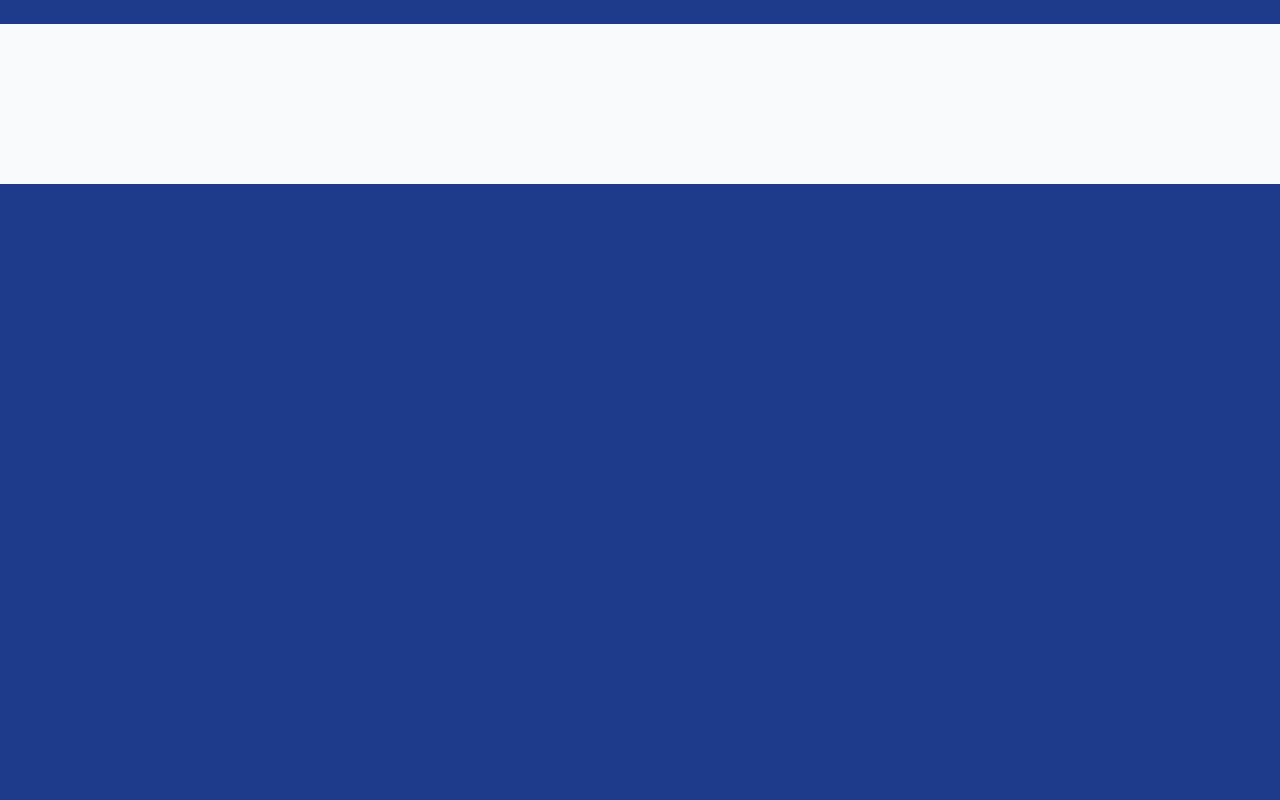
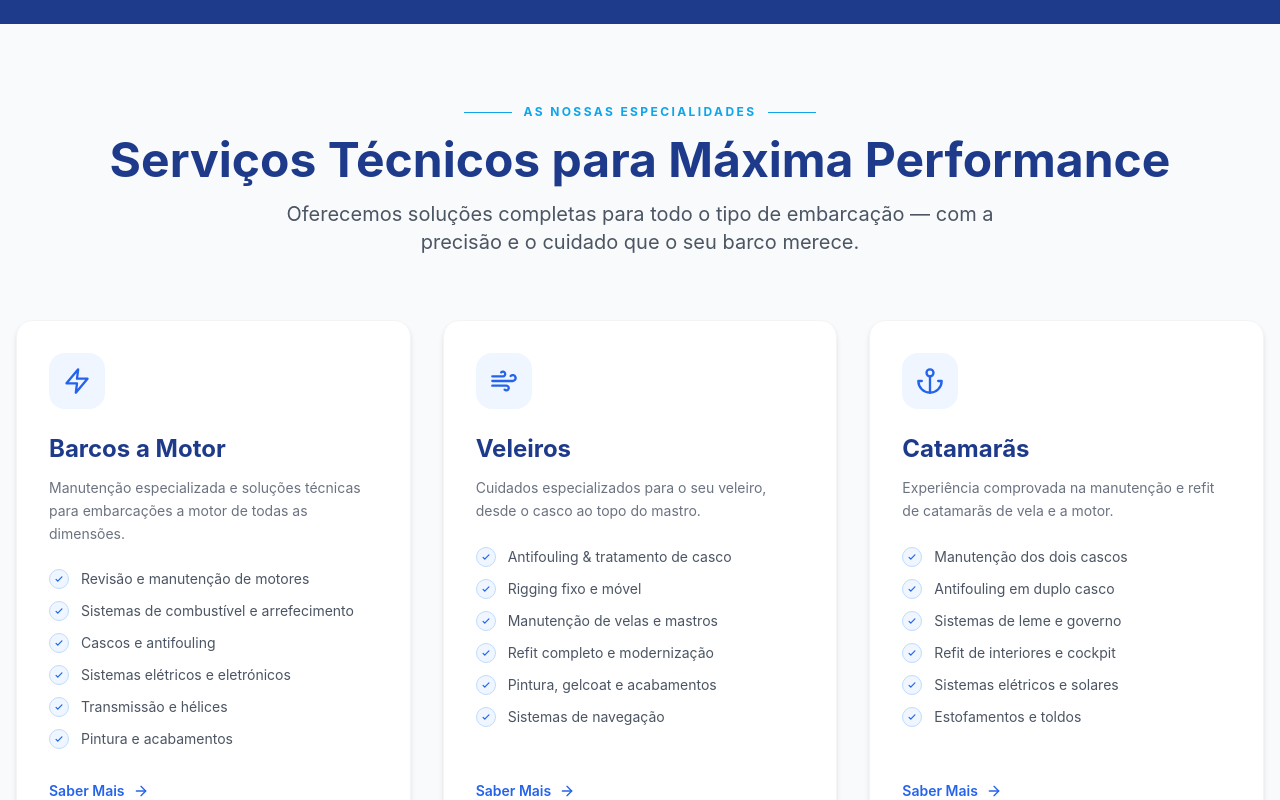
Before and after one commit to eliterunning54-hub/Dm, a React (Vite) app: page / in a window 1280 px wide. Shown: the part 1080-1880 px from the top of the page. Built offline with nearby package versions, Linux system fonts and the light colour scheme.

Commit message:
Update Home.jsx

```diff
--- a/src/pages/Home.jsx
+++ b/src/pages/Home.jsx
@@ -11,52 +11,67 @@ const Home = () => {
   const { t } = useTranslation();
 
   useEffect(() => {
-    // Hero animations
     gsap.from('.hero-title', { opacity: 0, y: 50, duration: 1, delay: 0.3 });
     gsap.from('.hero-subtitle', { opacity: 0, y: 30, duration: 1, delay: 0.6 });
     gsap.from('.hero-buttons', { opacity: 0, y: 30, duration: 1, delay: 0.9 });
 
-    // Veleiro section animations
+    // Cards com efeito apenas no hover via CSS (ver className nos cards)
+
+    // Animação da secção veleiro
     gsap.from('.veleiro-content', {
       scrollTrigger: { trigger: '.veleiro-section', start: 'top 75%' },
-      opacity: 0,
-      x: 40,
-      duration: 1,
-      ease: 'power3.out',
+      opacity: 0, x: 40, duration: 1, ease: 'power3.out'
     });
     gsap.from('.veleiro-image', {
       scrollTrigger: { trigger: '.veleiro-section', start: 'top 75%' },
-      opacity: 0,
-      x: -40,
-      duration: 1,
-      ease: 'power3.out',
+      opacity: 0, x: -40, duration: 1, ease: 'power3.out'
     });
 
-    // Stats counter
     const stats = document.querySelectorAll('.stat-number');
     stats.forEach(stat => {
-      const target = parseInt(stat.getAttribute('data-target')) || 0;
+      const target = parseInt(stat.getAttribute('data-target'));
       gsap.to(stat, {
         scrollTrigger: { trigger: stat, start: 'top 80%' },
         innerHTML: target,
         duration: 2,
         snap: { innerHTML: 1 },
-        onUpdate: function () {
+        onUpdate: function() {
           stat.innerHTML = Math.ceil(stat.innerHTML);
-        },
+        }
       });
     });
   }, []);
 
-  // Fallbacks seguros para tradução
-  const testimonials = [
-    { name: 'Carlos Silva', boat: 'Beneteau Oceanis 45', text: t('testimonials.carlos.text') || '' },
-    { name: 'Maria Santos', boat: 'Jeanneau Sun Odyssey 42', text: t('testimonials.maria.text') || '' },
-    { name: 'João Rodrigues', boat: 'Bavaria 46', text: t('testimonials.joao.text') || '' },
+  const services = [
+    {
+      icon: <Anchor className="w-12 h-12" />,
+      title: t('services.hull.title'),
+      description: t('services.hull.desc'),
+      link: '/servicos'
+    },
+    {
+      icon: <Shield className="w-12 h-12" />,
+      title: t('services.rigging.title'),
+      description: t('services.rigging.desc'),
+      link: '/rigging'
+    },
+    {
+      icon: <Award className="w-12 h-12" />,
+      title: t('services.refit.title'),
+      description: t('services.refit.desc'),
+      link: '/refit'
+    }
   ];
 
-  const whyItems = t('why.items', { returnObjects: true }) || [];
-  const veleiroFeatures = t('veleiro.features', { returnObjects: true }) || [
+  const testimonials = [
+    { name: 'Carlos Silva',    boat: 'Beneteau Oceanis 45',       text: t('testimonials.carlos.text') },
+    { name: 'Maria Santos',    boat: 'Jeanneau Sun Odyssey 42',   text: t('testimonials.maria.text') },
+    { name: 'João Rodrigues',  boat: 'Bavaria 46',                text: t('testimonials.joao.text') }
+  ];
+
+  const whyItems = t('why.items', { returnObjects: true });
+
+  const veleiroFeatures = [
     'Antifouling & Tratamento de Casco',
     'Rigging & Manutenção de Mastros',
     'Refit Completo & Modernização',
@@ -66,66 +81,71 @@ const Home = () => {
   const boatTypes = [
     {
       icon: Zap,
-      title: t('boats.motor.title') || 'Barcos a Motor',
-      description: t('boats.motor.desc') || 'Manutenção especializada e soluções técnicas para embarcações a motor de todas as dimensões.',
-      items: t('boats.motor.items', { returnObjects: true }) || [
+      title: 'Barcos a Motor',
+      description: 'Manutenção especializada e soluções técnicas para embarcações a motor de todas as dimensões.',
+      items: [
         'Revisão e manutenção de motores',
         'Sistemas de combustível e arrefecimento',
         'Cascos e antifouling',
         'Sistemas elétricos e eletrónicos',
         'Transmissão e hélices',
         'Pintura e acabamentos',
-      ],
+      ]
     },
     {
       icon: Wind,
-      title: t('boats.sail.title') || 'Veleiros',
-      description: t('boats.sail.desc') || 'Cuidados especializados para o seu veleiro, desde o casco ao topo do mastro.',
-      items: t('boats.sail.items', { returnObjects: true }) || [
+      title: 'Veleiros',
+      description: 'Cuidados especializados para o seu veleiro, desde o casco ao topo do mastro.',
+      items: [
         'Antifouling & tratamento de casco',
         'Rigging fixo e móvel',
         'Manutenção de velas e mastros',
         'Refit completo e modernização',
         'Pintura, gelcoat e acabamentos',
         'Sistemas de navegação',
-      ],
+      ]
     },
     {
       icon: Anchor,
-      title: t('boats.catamaran.title') || 'Catamarãs',
-      description: t('boats.catamaran.desc') || 'Experiência comprovada na manutenção e refit de catamarãs de vela e a motor.',
-      items: t('boats.catamaran.items', { returnObjects: true }) || [
+      title: 'Catamarãs',
+      description: 'Experiência comprovada na manutenção e refit de catamarãs de vela e a motor.',
+      items: [
         'Manutenção dos dois cascos',
         'Antifouling em duplo casco',
         'Sistemas de leme e governo',
         'Refit de interiores e cockpit',
         'Sistemas elétricos e solares',
         'Estofamentos e toldos',
-      ],
-    },
+      ]
+    }
   ];
 
   return (
     <div className="home-page">
-      {/* Hero Section */}
+
+      {/* ── Hero Section ── */}
       <section className="relative h-screen flex items-center justify-center bg-gradient-to-br from-navy-900 to-ocean-600 overflow-hidden">
         <div
           className="absolute inset-0 opacity-30"
           style={{
             backgroundImage: 'url(https://images.unsplash.com/photo-1569263979104-865ab7cd8d13?q=80&w=2000)',
             backgroundSize: 'cover',
-            backgroundPosition: 'center',
+            backgroundPosition: 'center'
           }}
         />
         <div className="relative z-10 text-center text-white px-4 max-w-5xl mx-auto">
-          <h1 className="hero-title text-5xl md:text-7xl font-bold mb-6">{t('hero.title') || ''}</h1>
-          <p className="hero-subtitle text-xl md:text-2xl mb-8 text-gray-200">{t('hero.subtitle') || ''}</p>
+          <h1 className="hero-title text-5xl md:text-7xl font-bold mb-6">
+            {t('hero.title')}
+          </h1>
+          <p className="hero-subtitle text-xl md:text-2xl mb-8 text-gray-200">
+            {t('hero.subtitle')}
+          </p>
           <div className="hero-buttons flex flex-col sm:flex-row gap-4 justify-center">
             <Link
               to="/contato"
               className="bg-ocean-500 hover:bg-ocean-600 text-white px-8 py-4 rounded-lg font-semibold text-lg transition-all transform hover:scale-105 inline-flex items-center justify-center gap-2"
             >
-              {t('cta.quote') || 'Orçamento'} <ArrowRight className="w-5 h-5" />
+              {t('cta.quote')} <ArrowRight className="w-5 h-5" />
             </Link>
             <a
               href="https://wa.me/351913282888"
@@ -133,37 +153,123 @@ const Home = () => {
               rel="noopener noreferrer"
               className="bg-white hover:bg-gray-100 text-navy-900 px-8 py-4 rounded-lg font-semibold text-lg transition-all transform hover:scale-105 inline-flex items-center justify-center gap-2"
             >
-              <Phone className="w-5 h-5" /> {t('hero.whatsapp') || 'Falar por WhatsApp'}
+              <Phone className="w-5 h-5" /> {t('hero.whatsapp')}
             </a>
           </div>
         </div>
       </section>
 
-      {/* Stats Section */}
+      {/* ── Stats Section ── */}
       <section className="py-16 bg-navy-900 text-white">
         <div className="container mx-auto px-4">
           <div className="grid grid-cols-2 md:grid-cols-4 gap-8 text-center">
-            {[15, 500, 98, 24].map((num, idx) => (
-              <div key={idx}>
-                <div className="stat-number text-5xl font-bold text-ocean-500 mb-2" data-target={num}>
-                  0
+            <div>
+              <div className="stat-number text-5xl font-bold text-ocean-500 mb-2" data-target="15">0</div>
+              <div className="text-gray-300">{t('stats.exp')}</div>
             </div>
-                <div className="text-gray-300">{[t('stats.exp'), t('stats.projects'), t('stats.satisfaction'), t('stats.support')][idx] || ''}</div>
+            <div>
+              <div className="stat-number text-5xl font-bold text-ocean-500 mb-2" data-target="500">0</div>
+              <div className="text-gray-300">{t('stats.projects')}</div>
             </div>
-            ))}
+            <div>
+              <div className="stat-number text-5xl font-bold text-ocean-500 mb-2" data-target="98">0</div>
+              <div className="text-gray-300">{t('stats.satisfaction')}</div>
+            </div>
+            <div>
+              <div className="stat-number text-5xl font-bold text-ocean-500 mb-2" data-target="24">0</div>
+              <div className="text-gray-300">{t('stats.support')}</div>
+            </div>
           </div>
         </div>
       </section>
 
-      {/* Services / Boat Types */}
+      {/* ── Services Section — Por Tipo de Embarcação ── */}
       <section className="services-section py-20 bg-gray-50">
-        {/* ...mantido igual, map seguro em boatTypes */}
+        <div className="container mx-auto px-4">
+
+          {/* Cabeçalho */}
+          <div className="text-center mb-16">
+            <div className="flex items-center justify-center gap-3 mb-4">
+              <div className="h-px w-12 bg-ocean-500" />
+              <span className="text-ocean-500 text-xs font-bold uppercase tracking-[0.2em]">
+                As Nossas Especialidades
+              </span>
+              <div className="h-px w-12 bg-ocean-500" />
+            </div>
+            <h2 className="text-4xl md:text-5xl font-bold text-navy-900 mb-4">
+              Serviços Técnicos para Máxima Performance
+            </h2>
+            <p className="text-xl text-gray-600 max-w-3xl mx-auto">
+              Oferecemos soluções completas para todo o tipo de embarcação — com a precisão e o cuidado que o seu barco merece.
+            </p>
+          </div>
+
+          {/* Cards */}
+          <div className="grid md:grid-cols-3 gap-8">
+            {boatTypes.map((boat, index) => {
+              const Icon = boat.icon;
+              return (
+                <div
+                  key={index}
+                  className="boat-card group bg-white p-8 rounded-2xl border border-gray-100 flex flex-col cursor-pointer
+                    shadow-md
+                    transition-all duration-500 ease-out
+                    hover:shadow-2xl hover:shadow-ocean-500/10
+                    hover:-translate-y-3
+                    hover:border-ocean-200
+                    hover:bg-gradient-to-b hover:from-white hover:to-blue-50/40"
+                >
+                  {/* Ícone */}
+                  <div className="w-14 h-14 bg-blue-50 rounded-2xl flex items-center justify-center mb-6 group-hover:bg-blue-600 transition-colors duration-300">
+                    <Icon className="w-7 h-7 text-blue-600 group-hover:text-white transition-colors duration-300" />
+                  </div>
+
+                  {/* Título */}
+                  <h3 className="text-2xl font-bold text-navy-900 mb-3">{boat.title}</h3>
+
+                  {/* Descrição */}
+                  <p className="text-gray-500 mb-6 text-sm leading-relaxed">{boat.description}</p>
+
+                  {/* Lista */}
+                  <ul className="space-y-3 mb-8 flex-grow">
+                    {boat.items.map((item, i) => (
+                      <li key={i} className="flex items-center gap-3 text-sm text-gray-600">
+                        <div className="flex-shrink-0 w-5 h-5 rounded-full bg-blue-50 border border-blue-200 flex items-center justify-center">
+                          <svg className="w-2.5 h-2.5 text-blue-600" fill="none" viewBox="0 0 24 24" stroke="currentColor" strokeWidth={3}>
+                            <path strokeLinecap="round" strokeLinejoin="round" d="M5 13l4 4L19 7" />
+                          </svg>
+                        </div>
+                        {item}
+                      </li>
+                    ))}
+                  </ul>
+
+                  {/* Link */}
+                  <Link
+                    to="/servicos"
+                    className="inline-flex items-center gap-2 text-blue-600 font-semibold text-sm hover:gap-3 transition-all"
+                  >
+                    Saber Mais <ArrowRight className="w-4 h-4" />
+                  </Link>
+                </div>
+              );
+            })}
+          </div>
+        </div>
       </section>
 
-      {/* ═ Veleiro Feature Section ═ */}
+      {/* ══════════════════════════════════════════════════
+          ── NOVA SECÇÃO: Veleiro Feature ──
+          Inserida entre Services e Why Choose Us
+      ══════════════════════════════════════════════════ */}
       <section className="veleiro-section relative overflow-hidden bg-navy-900">
+
+        {/* Linha decorativa topo */}
+        <div className="absolute top-0 left-0 right-0 h-px bg-gradient-to-r from-transparent via-ocean-500 to-transparent" />
+
         <div className="grid lg:grid-cols-2 min-h-[600px]">
-          {/* Imagem / banner do veleiro */}
+
+          {/* Coluna ESQUERDA — Imagem */}
           <div className="veleiro-image relative overflow-hidden">
             <img
               src="https://hnaezacbzcpmyfoupdec.supabase.co/storage/v1/object/public/ANTARES%20ENERGIA/DM%20VELEIRO%202000X1328.webp"
@@ -171,8 +277,12 @@ const Home = () => {
               className="w-full h-full object-cover object-center"
               style={{ minHeight: '500px' }}
             />
+            {/* Overlay gradiente lateral — funde suavemente com o conteúdo (desktop) */}
             <div className="absolute inset-0 bg-gradient-to-r from-transparent via-navy-900/20 to-navy-900/90 hidden lg:block" />
+            {/* Overlay gradiente inferior — mobile */}
             <div className="absolute inset-0 bg-gradient-to-t from-navy-900/80 via-transparent to-transparent lg:hidden" />
+
+            {/* Badge flutuante */}
             <div className="absolute bottom-8 left-8 flex items-center gap-3 bg-white/10 backdrop-blur-md border border-white/20 rounded-2xl px-5 py-3 shadow-xl">
               <div className="w-2 h-2 rounded-full bg-ocean-400 animate-pulse" />
               <span className="text-white text-sm font-semibold tracking-wide uppercase">
@@ -181,20 +291,41 @@ const Home = () => {
             </div>
           </div>
 
-          {/* Conteúdo */}
+          {/* Coluna DIREITA — Conteúdo */}
           <div className="veleiro-content flex flex-col justify-center px-10 py-16 lg:px-16 xl:px-20">
+
+            {/* Label decorativo */}
+            <div className="flex items-center gap-3 mb-6">
+              <div className="h-px w-10 bg-ocean-500" />
+              <span className="text-ocean-400 text-xs font-bold uppercase tracking-[0.2em]">
+                A Nossa Especialidade
+              </span>
+            </div>
+
+            {/* Título */}
             <h2 className="text-4xl md:text-5xl font-bold text-white leading-tight mb-6">
-              Serviços Técnicos para <span className="text-ocean-400">Máxima Performance</span>
+              Serviços Técnicos para{' '}
+              <span className="text-ocean-400">Máxima Performance</span>
             </h2>
+
+            {/* Subtítulo */}
             <p className="text-gray-300 text-lg leading-relaxed mb-10 max-w-lg">
-              Oferecemos soluções completas para o seu veleiro — desde a manutenção preventiva ao refit total, com a precisão e o cuidado que a sua embarcação merece.
+              Oferecemos soluções completas para o seu veleiro — desde a manutenção preventiva
+              ao refit total, com a precisão e o cuidado que a sua embarcação merece.
             </p>
+
+            {/* Lista de features */}
             <div className="space-y-4 mb-10">
-              {Array.isArray(veleiroFeatures) &&
-                veleiroFeatures.map((item, i) => (
+              {veleiroFeatures.map((item, i) => (
                 <div key={i} className="flex items-center gap-4">
                   <div className="flex-shrink-0 w-6 h-6 rounded-full bg-ocean-500/20 border border-ocean-500/50 flex items-center justify-center">
-                      <svg className="w-3 h-3 text-ocean-400" fill="none" viewBox="0 0 24 24" stroke="currentColor" strokeWidth={3}>
+                    <svg
+                      className="w-3 h-3 text-ocean-400"
+                      fill="none"
+                      viewBox="0 0 24 24"
+                      stroke="currentColor"
+                      strokeWidth={3}
+                    >
                       <path strokeLinecap="round" strokeLinejoin="round" d="M5 13l4 4L19 7" />
                     </svg>
                   </div>
@@ -202,14 +333,88 @@ const Home = () => {
                 </div>
               ))}
             </div>
+
+            {/* CTAs */}
+            <div className="flex flex-col sm:flex-row gap-4">
+              <Link
+                to="/servicos"
+                className="inline-flex items-center justify-center gap-2 bg-ocean-500 hover:bg-ocean-400 text-white px-7 py-4 rounded-xl font-semibold text-base transition-all transform hover:scale-105 shadow-lg shadow-ocean-500/30"
+              >
+                Ver Todos os Serviços
+                <ArrowRight className="w-4 h-4" />
+              </Link>
+              <a
+                href="https://wa.me/351913282888"
+                target="_blank"
+                rel="noopener noreferrer"
+                className="inline-flex items-center justify-center gap-2 border border-white/20 hover:border-white/50 bg-white/5 hover:bg-white/10 text-white px-7 py-4 rounded-xl font-semibold text-base transition-all"
+              >
+                Pedir Orçamento
+              </a>
+            </div>
+          </div>
+        </div>
+
+        {/* Linha decorativa fundo */}
+        <div className="absolute bottom-0 left-0 right-0 h-px bg-gradient-to-r from-transparent via-ocean-500 to-transparent" />
+      </section>
+      {/* ═══════════════════════════════════════════════ */}
+
+      {/* ── Why Choose Us ── */}
+      <section className="py-20 bg-white">
+        <div className="container mx-auto px-4">
+          <h2 className="text-4xl md:text-5xl font-bold text-navy-900 mb-12 text-center">
+            {t('why.title')}
+          </h2>
+          <div className="grid md:grid-cols-2 lg:grid-cols-3 gap-6 max-w-5xl mx-auto">
+            {Array.isArray(whyItems) && whyItems.map((item, index) => (
+              <div key={index} className="flex items-start gap-3">
+                <div className="text-ocean-500 mt-1">✓</div>
+                <span className="text-gray-700 text-lg">{item}</span>
+              </div>
+            ))}
           </div>
         </div>
       </section>
 
-      {/* Why Choose Us */}
-      {/* Testimonials */}
-      {/* CTA Final */}
-      {/* ...mantidos iguais */}
+      {/* ── Testimonials ── */}
+      <section className="py-20 bg-navy-900 text-white">
+        <div className="container mx-auto px-4">
+          <h2 className="text-4xl md:text-5xl font-bold mb-12 text-center">
+            {t('testimonials.title')}
+          </h2>
+          <div className="grid md:grid-cols-3 gap-8">
+            {testimonials.map((testimonial, index) => (
+              <div key={index} className="bg-navy-800 p-8 rounded-xl">
+                <p className="text-gray-300 mb-6 italic">"{testimonial.text}"</p>
+                <div>
+                  <div className="font-bold text-ocean-500">{testimonial.name}</div>
+                  <div className="text-gray-400 text-sm">{testimonial.boat}</div>
+                </div>
+              </div>
+            ))}
+          </div>
+        </div>
+      </section>
+
+      {/* ── CTA Final ── */}
+      <section className="py-20 bg-ocean-500 text-white text-center">
+        <div className="container mx-auto px-4">
+          <h2 className="text-4xl md:text-5xl font-bold mb-6">
+            {t('cta.finalTitle')}
+          </h2>
+          <p className="text-xl mb-8 max-w-2xl mx-auto">
+            {t('cta.finalSubtitle')}
+          </p>
+          <Link
+            to="/contato"
+            className="bg-white text-ocean-600 px-10 py-4 rounded-lg font-bold text-lg inline-flex items-center gap-2 hover:bg-gray-100 transition-all transform hover:scale-105"
+          >
+            {t('cta.finalBtn')} <ArrowRight className="w-5 h-5" />
+          </Link>
+        </div>
+      </section>
+
     </div>
   );
 };
```
Lines whose indentation alone changed are shown as unchanged.
